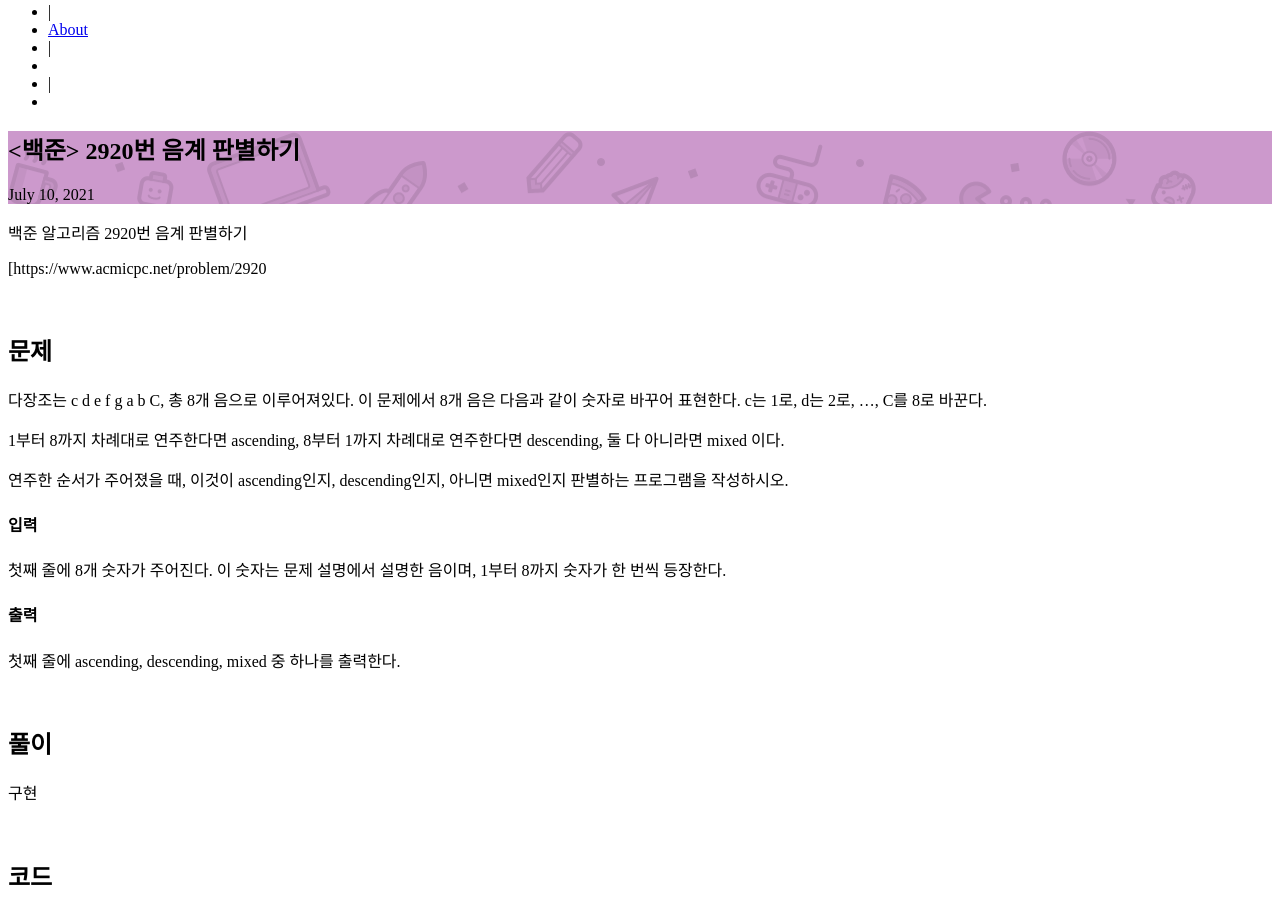
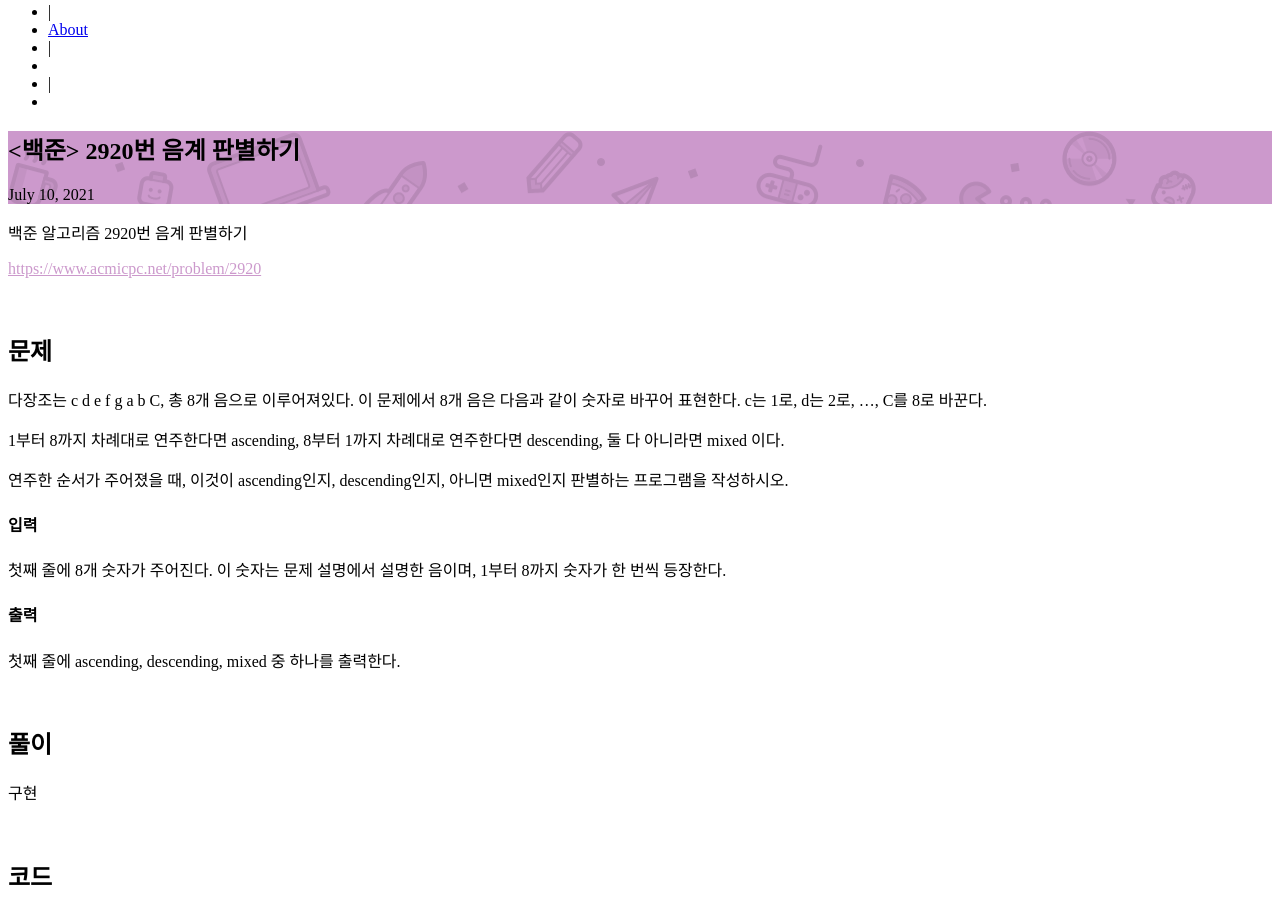
Before and after one commit to kksj216/kksj216-2.github.io, a Jekyll site: the page built from _posts/2021-07-10-baekjoon2920.md, in a window 1280 px wide and 900 px high, scrolled down 701 px. Built offline with Jekyll 4.4.1, drawn with Linux system fonts in a browser that asks for light colours; part of the change alters nothing that is shown.

```diff
--- a/_posts/2021-07-10-baekjoon2920.md
+++ b/_posts/2021-07-10-baekjoon2920.md
@@ -8,7 +8,7 @@ color: rgb(204,153,204)
 
 백준 알고리즘 2920번 음계 판별하기
 
-[https://www.acmicpc.net/problem/2920
+[https://www.acmicpc.net/problem/2920](https://www.acmicpc.net/problem/2920)
 
 <br>
 
```
